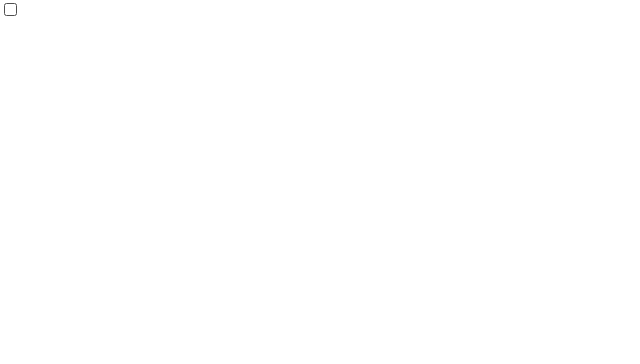
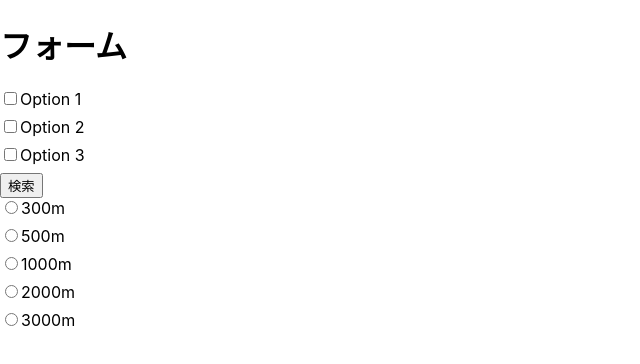
Before and after one commit to muratamizuki/fenrir, a React (Create React App) app in the folder frontend/: page / in a window 1280 px wide. Shown: the top 364 px of the page, without its empty margins (0-640 px from the left). Built offline with nearby package versions, Linux system fonts and the light colour scheme.

Commit message:
検索機能で必要そうなものを追加、API作ってから修正

```diff
--- a/frontend/src/App.js
+++ b/frontend/src/App.js
@@ -1,11 +1,10 @@
-import logo from './logo.svg';
-import './App.css';
-import SimpleCheckbox from './components/checkbox';
+import React from "react";
+import Homepage from "./pages/Homepage";
 
 function App() {
   return (
     <div>
-      <SimpleCheckbox/>
+      <Homepage />
     </div>
   );
 }
--- /dev/null
+++ b/frontend/src/components/CheckboxGroup.jsx
@@ -0,0 +1,18 @@
+import React from "react";
+
+const CheckboxGroup = ({ options, checkedStates, onChange }) => (
+  <div>
+    {options.map((option) => (
+      <label key={option.value} style={{ display: "block", marginBottom: "8px" }}>
+        <input
+          type="checkbox"
+          checked={checkedStates[option.value]}
+          onChange={() => onChange(option.value)}
+        />
+        {option.label}
+      </label>
+    ))}
+  </div>
+);
+
+export default CheckboxGroup;
--- /dev/null
+++ b/frontend/src/components/DistanceSelector.jsx
@@ -0,0 +1,22 @@
+import React from "react";
+
+const DistanceSelector = ({ options, selectedValue, onChange }) => {
+  return (
+    <div>
+      {options.map((option) => (
+        <label key={option.value} style={{ display: "block", marginBottom: "8px" }}>
+          <input
+            type="radio"
+            name="distance"
+            value={option.value}
+            checked={selectedValue === option.value}
+            onChange={(e) => onChange(e.target.value)}
+          />
+          {option.label}
+        </label>
+      ))}
+    </div>
+  );
+};
+
+export default DistanceSelector;
--- /dev/null
+++ b/frontend/src/components/SubmitButton.jsx
@@ -0,0 +1,7 @@
+import React from "react";
+
+const SubmitButton = ({ onSubmit }) => (
+  <button onClick={onSubmit}>検索</button>
+);
+
+export default SubmitButton;
--- a/frontend/src/components/checkbox.jsx
+++ /dev/null
@@ -1,25 +0,0 @@
-import React, { useState } from "react";
-
-const SimpleCheckbox = ({ label, onChange }) => {
-  const [isChecked, setIsChecked] = useState(false);
-
-  const handleCheckboxChange = () => {
-    const newCheckedState = !isChecked;
-    setIsChecked(newCheckedState);
-    onChange(newCheckedState);
-  };
-
-  return (
-    <label style={{ display: "flex", alignItems: "center", cursor: "pointer" }}>
-      <input
-        type="checkbox"
-        checked={isChecked}
-        onChange={handleCheckboxChange}
-        style={{ marginRight: "8px" }}
-      />
-      {label}
-    </label>
-  );
-};
-
-export default SimpleCheckbox;
--- /dev/null
+++ b/frontend/src/pages/Homepage.jsx
@@ -0,0 +1,96 @@
+import React, { useState } from "react";
+import CheckboxGroup from "../components/CheckboxGroup";
+import SubmitButton from "../components/SubmitButton";
+import DistanceSelector from "../components/DistanceSelector";
+
+const ParentComponent = () => {
+  // 距離用のオプション
+  const options = [
+    { value: "range:1", label: "300m" },
+    { value: "range:2", label: "500m" },
+    { value: "range:3", label: "1000m" },
+    { value: "range:4", label: "2000m" },
+    { value: "range:5", label: "3000m" },
+  ];
+
+  // チェックボックスのオプション
+  const checkboxOptions = [
+    { value: "option1", label: "Option 1" },
+    { value: "option2", label: "Option 2" },
+    { value: "option3", label: "Option 3" },
+  ];
+
+  // チェックボックスの状態管理
+  const [checkedStates, setCheckedStates] = useState(
+    checkboxOptions.reduce((acc, option) => {
+      acc[option.value] = false;
+      return acc;
+    }, {})
+  );
+
+  // 初期値は1000m
+  const [selectedDistance, setSelectedDistance] = useState("1000m");
+
+  // チェックボックスが変わった時
+  const handleCheckboxChange = (value) => {
+    setCheckedStates((prev) => ({ ...prev, [value]: !prev[value] }));
+  };
+
+  // 距離が変わった時に更新
+  const handleDistanceChange = (selectedValue) => {
+    setSelectedDistance(selectedValue);
+    console.log("選択された距離 (value):", selectedValue);
+  };
+
+  // 送信
+  const handleSubmit = async () => {
+    // チェックされた項目を抽出
+    const checkedLabels = checkboxOptions
+      .filter((option) => checkedStates[option.value])
+      .map((option) => option.label);
+
+    const payload = {
+      selectedLabels: checkedLabels,
+      distanceValue: selectedDistance,
+    };
+
+    console.log("送信データ:", payload);
+
+    try {
+      const response = await fetch("http://localhost:5000/submit", {
+        method: "POST",
+        headers: {
+          "Content-Type": "application/json",
+        },
+        body: JSON.stringify(payload),
+      });
+      if (response.ok) {
+        const data = await response.json();
+        console.log("バックエンドからの応答:", data);
+      } else {
+        console.error("送信に失敗しました");
+      }
+    } catch (error) {
+      console.error("エラーが発生しました:", error);
+    }
+  };
+
+  return (
+    <div>
+      <h1>フォーム</h1>
+      <CheckboxGroup
+        options={checkboxOptions}
+        checkedStates={checkedStates}
+        onChange={handleCheckboxChange}
+      />
+      <SubmitButton onSubmit={handleSubmit} />
+      <DistanceSelector
+        options={options}
+        selectedValue={selectedDistance}
+        onChange={handleDistanceChange}
+      />
+    </div>
+  );
+};
+
+export default ParentComponent;
```
Also changed, not shown: frontend/src/app.jsx (added, +35 -0 lines).
